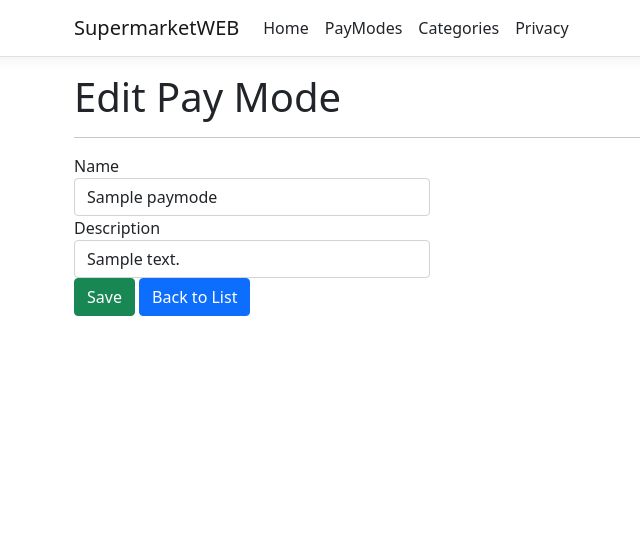
After one commit to Snayderm/SupermarketWEB, an ASP.NET Core app: page /PayModes/Edit?id=1 in a window 1280 px wide. The commit adds this page. Shown: the top 556 px of the page, without its empty margins (8-648 px from the left). Run offline with ASP.NET Core 8, Linux system fonts and the light colour scheme; tables that the repository leaves empty hold one stand-in row (values such as "Sample post"); style sheets or scripts are compiled from the project's sources.

```diff
--- /dev/null
+++ b/Pages/PayModes/Edit.cshtml
@@ -0,0 +1,37 @@
+@page
+@model SupermarketWEB.Pages.PayModes.EditModel
+@{
+    ViewData["Title"] = "Edit Pay Mode";
+}
+
+<h1>Edit Pay Mode</h1>
+
+<hr />
+<div class="row">
+    <div class="col-md-4">
+        <form method="post">
+            <div asp-validation-summary="ModelOnly" class="text-danger"></div>
+            <input type="hidden" asp-for="PayMode.Id" />
+            <div class="form-group">
+                <label asp-for="PayMode.Name" class="control-label"></label>
+                <input asp-for="PayMode.Name" class="form-control" />
+                <span asp-validation-for="PayMode.Name" class="text-danger"></span>
+            </div>
+            <div class="form-group">
+                <label asp-for="PayMode.Description" class="control-label"></label>
+                <input asp-for="PayMode.Description" class="form-control" />
+                <span asp-validation-for="PayMode.Description" class="text-danger"></span>
+            </div>
+            <div class="form-group">
+                <input type="submit" value="Save" class="btn btn-success" />
+                <a asp-page="./Index" class="btn btn-primary">Back to List</a>
+            </div>
+        </form>
+    </div>
+</div>
+
+@section Scripts {
+    @{
+        await Html.RenderPartialAsync("_ValidationScriptsPartial");
+    }
+}
--- /dev/null
+++ b/Pages/PayModes/Edit.cshtml.cs
@@ -0,0 +1,71 @@
+using Microsoft.AspNetCore.Mvc;
+using Microsoft.AspNetCore.Mvc.RazorPages;
+using Microsoft.EntityFrameworkCore;
+using SupermarketWEB.Data;
+using SupermarketWEB.Models;
+
+namespace SupermarketWEB.Pages.PayModes
+{
+    public class EditModel : PageModel
+    {
+        private readonly SupermarketContext _context;
+
+        public EditModel(SupermarketContext context)
+        {
+            _context = context;
+        }
+
+        [BindProperty]
+        public PayMode PayMode { get; set; } = default!;
+
+        public async Task<IActionResult> OnGetAsync(int? id)
+        {
+            if (id == null || _context.PayModes == null)
+            {
+                return NotFound();
+            }
+
+            PayMode = await _context.PayModes.FirstOrDefaultAsync(m => m.Id == id);
+
+            if (PayMode == null)
+            {
+                return NotFound();
+            }
+
+            return Page();
+        }
+
+        public async Task<IActionResult> OnPostAsync()
+        {
+            if (!ModelState.IsValid)
+            {
+                return Page();
+            }
+
+            _context.Attach(PayMode).State = EntityState.Modified;
+
+            try
+            {
+                await _context.SaveChangesAsync();
+            }
+            catch (DbUpdateConcurrencyException)
+            {
+                if (!PayModeExists(PayMode.Id))
+                {
+                    return NotFound();
+                }
+                else
+                {
+                    throw;
+                }
+            }
+
+            return RedirectToPage("./Index");
+        }
+
+        private bool PayModeExists(int id)
+        {
+            return _context.PayModes.Any(e => e.Id == id);
+        }
+    }
+}
--- a/Pages/PayModes/Index.cshtml
+++ b/Pages/PayModes/Index.cshtml
@@ -31,7 +31,7 @@
                     @Html.DisplayFor(modelItem => item.Description)
                 </td>
                 <td>
-
+                    <a asp-page="./Edit" asp-route-id="@item.Id" class="btn btn-warning">Edit</a>
                     <a asp-page="./Delete" asp-route-id="@item.Id" class="btn btn-danger">Delete</a>
                 </td>
 
```
Also changed, not shown: 9 other files.
